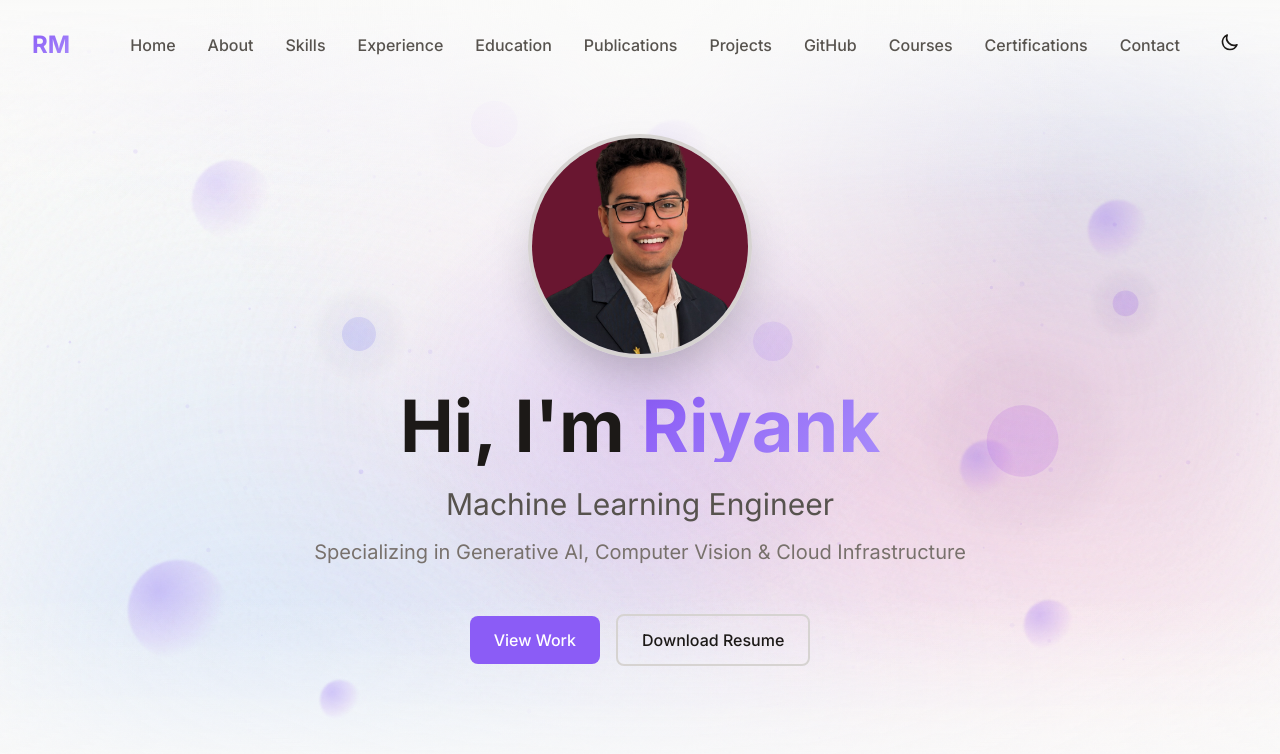
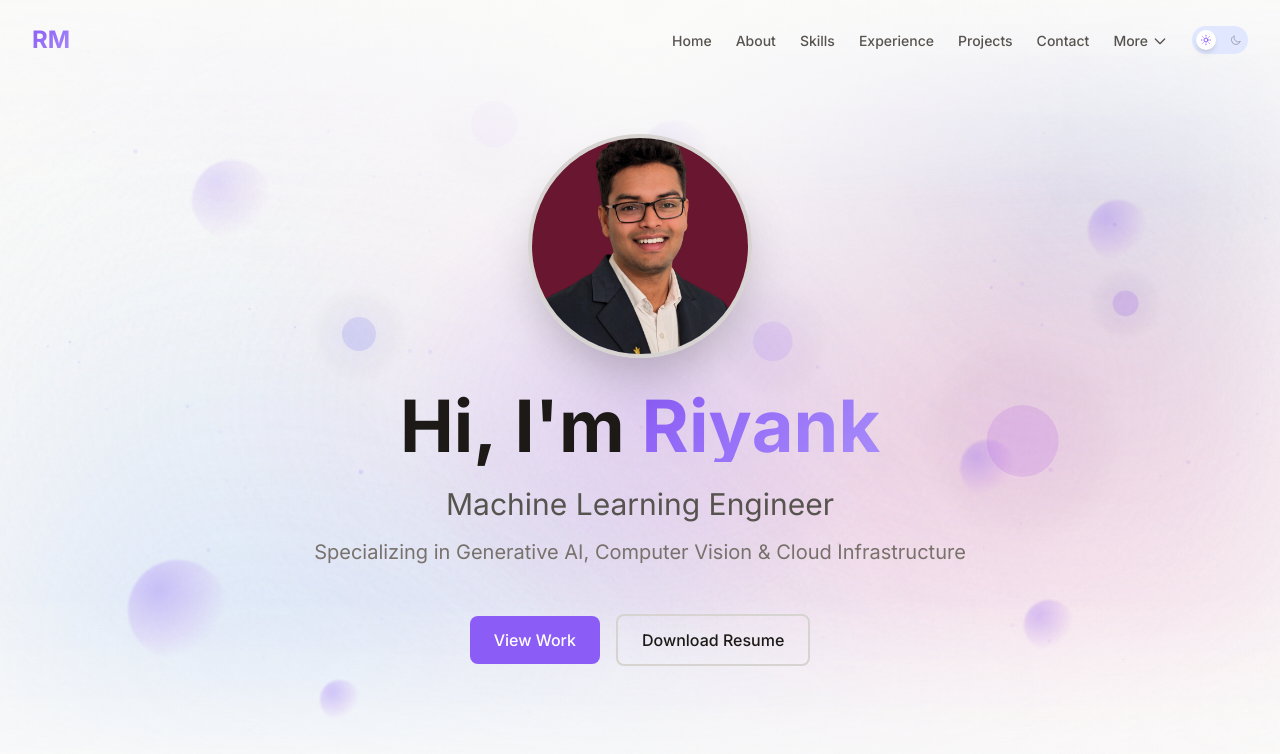
Before and after one commit to rmukhop3/rmukhop3.github.io, a Next.js app: page / in a window 1280 px wide. Shown: the top 754 px of the page. Built offline with nearby package versions, Linux system fonts and the light colour scheme.

Commit message:
chore: improve overall navigation

```diff
--- a/src/components/Navigation.tsx
+++ b/src/components/Navigation.tsx
@@ -11,18 +11,23 @@ const navItems = [
   { name: 'About', href: '#about' },
   { name: 'Skills', href: '#skills' },
   { name: 'Experience', href: '#experience' },
+  { name: 'Projects', href: '#projects' },
+  { name: 'Contact', href: '#contact' },
+]
+
+// Secondary nav items shown in dropdown
+const moreItems = [
   { name: 'Education', href: '#education' },
   { name: 'Publications', href: '#publications' },
-  { name: 'Projects', href: '#projects' },
   { name: 'GitHub', href: '#github' },
   { name: 'Courses', href: '#courses' },
   { name: 'Certifications', href: '#certifications' },
-  { name: 'Contact', href: '#contact' },
 ]
 
 export default function Navigation() {
   const [isScrolled, setIsScrolled] = useState(false)
   const [isMobileMenuOpen, setIsMobileMenuOpen] = useState(false)
+  const [isMoreOpen, setIsMoreOpen] = useState(false)
   const { theme, toggleTheme } = useTheme()
 
   useEffect(() => {
@@ -67,7 +72,7 @@ export default function Navigation() {
           </motion.a>
 
           {/* Desktop Navigation */}
-          <div className="hidden md:flex items-center space-x-8">
+          <div className="hidden md:flex items-center space-x-6">
             {navItems.map((item) => (
               <MagneticButton key={item.name} strength={0.2}>
                 <a
@@ -76,26 +81,92 @@ export default function Navigation() {
                     e.preventDefault()
                     handleNavClick(item.href)
                   }}
-                  className="text-[var(--text-secondary)] hover:text-accent transition-colors duration-200 font-medium"
+                  className="text-[var(--text-secondary)] hover:text-accent transition-colors duration-200 font-medium text-sm"
                 >
                   {item.name}
                 </a>
               </MagneticButton>
             ))}
 
-            {/* Theme Toggle */}
-            <MagneticButton strength={0.3}>
+            {/* More Dropdown */}
+            <div className="relative">
+              <MagneticButton strength={0.2}>
                 <button
+                  onClick={() => setIsMoreOpen(!isMoreOpen)}
+                  onBlur={() => setTimeout(() => setIsMoreOpen(false), 150)}
+                  className="flex items-center gap-1 text-[var(--text-secondary)] hover:text-accent transition-colors duration-200 font-medium text-sm"
+                >
+                  More
+                  <motion.svg
+                    animate={{ rotate: isMoreOpen ? 180 : 0 }}
+                    transition={{ duration: 0.2 }}
+                    className="w-4 h-4"
+                    fill="none"
+                    stroke="currentColor"
+                    viewBox="0 0 24 24"
+                  >
+                    <path strokeLinecap="round" strokeLinejoin="round" strokeWidth={2} d="M19 9l-7 7-7-7" />
+                  </motion.svg>
+                </button>
+              </MagneticButton>
+
+              <AnimatePresence>
+                {isMoreOpen && (
+                  <motion.div
+                    initial={{ opacity: 0, y: -10 }}
+                    animate={{ opacity: 1, y: 0 }}
+                    exit={{ opacity: 0, y: -10 }}
+                    transition={{ duration: 0.2 }}
+                    className="absolute top-full right-0 mt-2 py-2 w-44 glass rounded-xl shadow-xl"
+                  >
+                    {moreItems.map((item) => (
+                      <a
+                        key={item.name}
+                        href={item.href}
+                        onClick={(e) => {
+                          e.preventDefault()
+                          handleNavClick(item.href)
+                          setIsMoreOpen(false)
+                        }}
+                        className="block px-4 py-2 text-sm text-[var(--text-secondary)] hover:text-accent hover:bg-[var(--bg-secondary)] transition-colors duration-200"
+                      >
+                        {item.name}
+                      </a>
+                    ))}
+                  </motion.div>
+                )}
+              </AnimatePresence>
+            </div>
+
+            {/* Theme Toggle - Animated Switch */}
+            <motion.button
               onClick={toggleTheme}
-                className="p-2 rounded-lg hover:bg-[var(--bg-secondary)] transition-colors duration-200"
+              className="relative w-14 h-7 rounded-full p-1 transition-colors duration-300"
+              style={{
+                backgroundColor: theme === 'dark' ? 'var(--bg-tertiary)' : '#e0e7ff',
+              }}
+              whileHover={{ scale: 1.05 }}
+              whileTap={{ scale: 0.95 }}
               aria-label={`Switch to ${theme === 'light' ? 'dark' : 'light'} mode`}
             >
+              <motion.div
+                className="w-5 h-5 rounded-full bg-white shadow-md flex items-center justify-center"
+                animate={{
+                  x: theme === 'dark' ? 28 : 0,
+                }}
+                transition={{ type: 'spring', stiffness: 500, damping: 30 }}
+              >
                 <Icon
-                  name={theme === 'light' ? 'moon' : 'sun'}
-                  className="w-5 h-5"
+                  name={theme === 'dark' ? 'moon' : 'sun'}
+                  className="w-3 h-3 text-accent"
                 />
-              </button>
-            </MagneticButton>
+              </motion.div>
+              {/* Background icons */}
+              <div className="absolute inset-0 flex items-center justify-between px-1.5 pointer-events-none">
+                <Icon name="sun" className={`w-3 h-3 transition-opacity ${theme === 'dark' ? 'opacity-30' : 'opacity-0'}`} />
+                <Icon name="moon" className={`w-3 h-3 transition-opacity ${theme === 'light' ? 'opacity-30' : 'opacity-0'}`} />
+              </div>
+            </motion.button>
           </div>
 
           {/* Mobile Menu Button */}
@@ -129,37 +200,71 @@ export default function Navigation() {
             />
 
             {/* Menu Panel */}
-            <div className="absolute right-0 top-0 bottom-0 w-64 bg-[var(--bg-primary)] shadow-2xl">
-              <div className="flex flex-col p-8 space-y-6 mt-20">
+            <div className="absolute right-0 top-0 bottom-0 w-72 bg-[var(--bg-primary)] shadow-2xl overflow-y-auto">
+              <div className="flex flex-col p-6 space-y-4 mt-20">
+                {/* Primary nav items */}
                 {navItems.map((item, index) => (
                   <motion.a
                     key={item.name}
                     href={item.href}
                     initial={{ opacity: 0, x: 20 }}
                     animate={{ opacity: 1, x: 0 }}
-                    transition={{ delay: index * 0.1 }}
+                    transition={{ delay: index * 0.05 }}
                     onClick={(e) => {
                       e.preventDefault()
                       handleNavClick(item.href)
                     }}
-                    className="text-xl text-[var(--text-primary)] hover:text-accent transition-colors duration-200"
+                    className="text-lg text-[var(--text-primary)] hover:text-accent transition-colors duration-200"
                   >
                     {item.name}
                   </motion.a>
                 ))}
 
+                {/* Divider */}
+                <div className="border-t border-[var(--border-color)] my-2" />
+
+                {/* Secondary nav items */}
+                {moreItems.map((item, index) => (
+                  <motion.a
+                    key={item.name}
+                    href={item.href}
+                    initial={{ opacity: 0, x: 20 }}
+                    animate={{ opacity: 1, x: 0 }}
+                    transition={{ delay: (navItems.length + index) * 0.05 }}
+                    onClick={(e) => {
+                      e.preventDefault()
+                      handleNavClick(item.href)
+                    }}
+                    className="text-lg text-[var(--text-secondary)] hover:text-accent transition-colors duration-200"
+                  >
+                    {item.name}
+                  </motion.a>
+                ))}
+
+                {/* Theme Toggle */}
                 <div className="pt-4 border-t border-[var(--border-color)]">
                   <button
                     onClick={toggleTheme}
-                    className="flex items-center space-x-3 text-[var(--text-secondary)] hover:text-accent transition-colors duration-200"
+                    className="flex items-center justify-between w-full py-2 text-[var(--text-secondary)] hover:text-accent transition-colors duration-200"
                   >
+                    <span className="flex items-center gap-3">
                       <Icon
                         name={theme === 'light' ? 'moon' : 'sun'}
                         className="w-5 h-5"
                       />
-                    <span>
-                      {theme === 'light' ? 'Dark' : 'Light'} Mode
+                      <span>{theme === 'light' ? 'Dark' : 'Light'} Mode</span>
                     </span>
+                    {/* Mini toggle indicator */}
+                    <div
+                      className="w-10 h-5 rounded-full p-0.5 transition-colors"
+                      style={{ backgroundColor: theme === 'dark' ? 'var(--accent)' : 'var(--bg-tertiary)' }}
+                    >
+                      <motion.div
+                        className="w-4 h-4 rounded-full bg-white shadow"
+                        animate={{ x: theme === 'dark' ? 20 : 0 }}
+                        transition={{ type: 'spring', stiffness: 500, damping: 30 }}
+                      />
+                    </div>
                   </button>
                 </div>
               </div>
```
Lines whose indentation alone changed are shown as unchanged.
